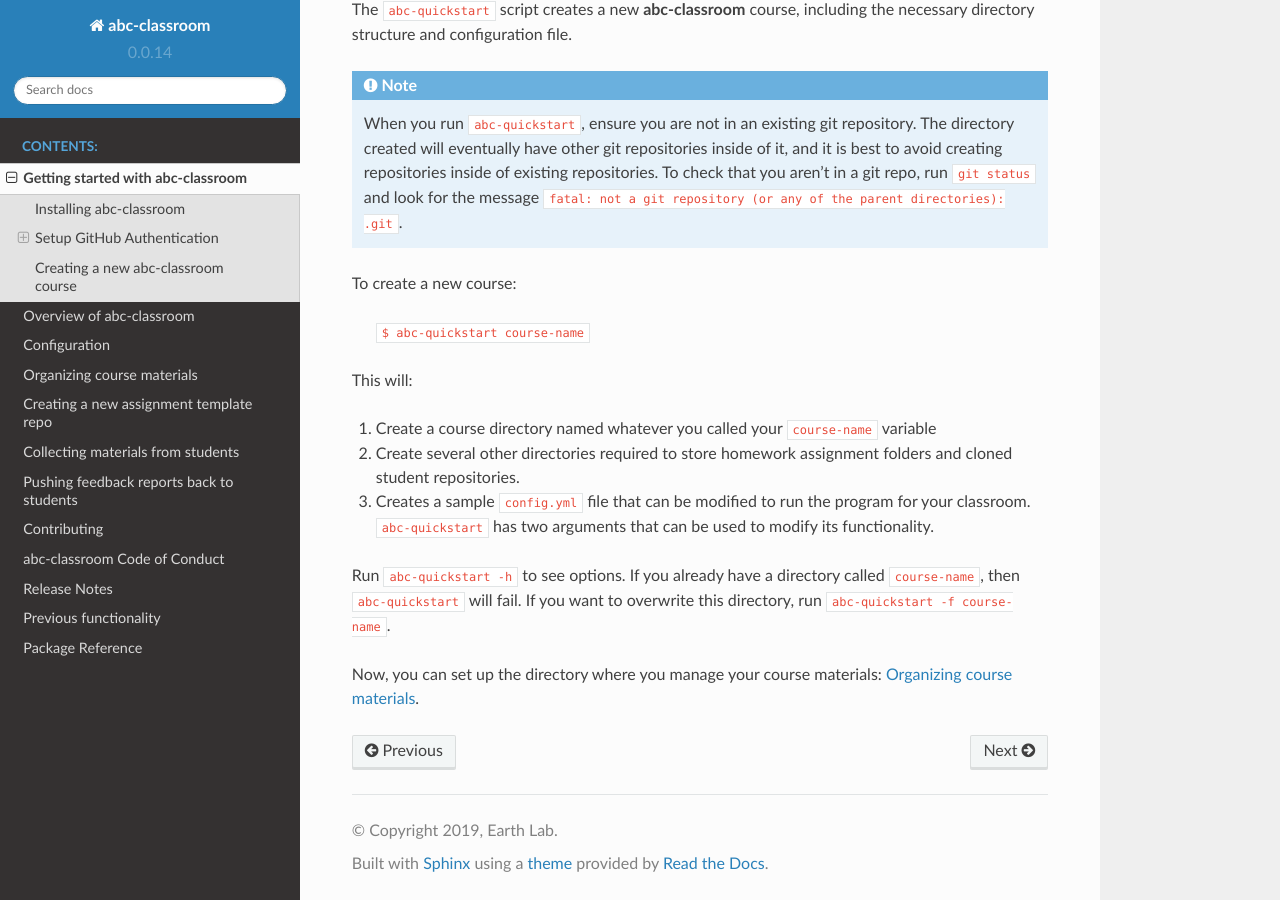
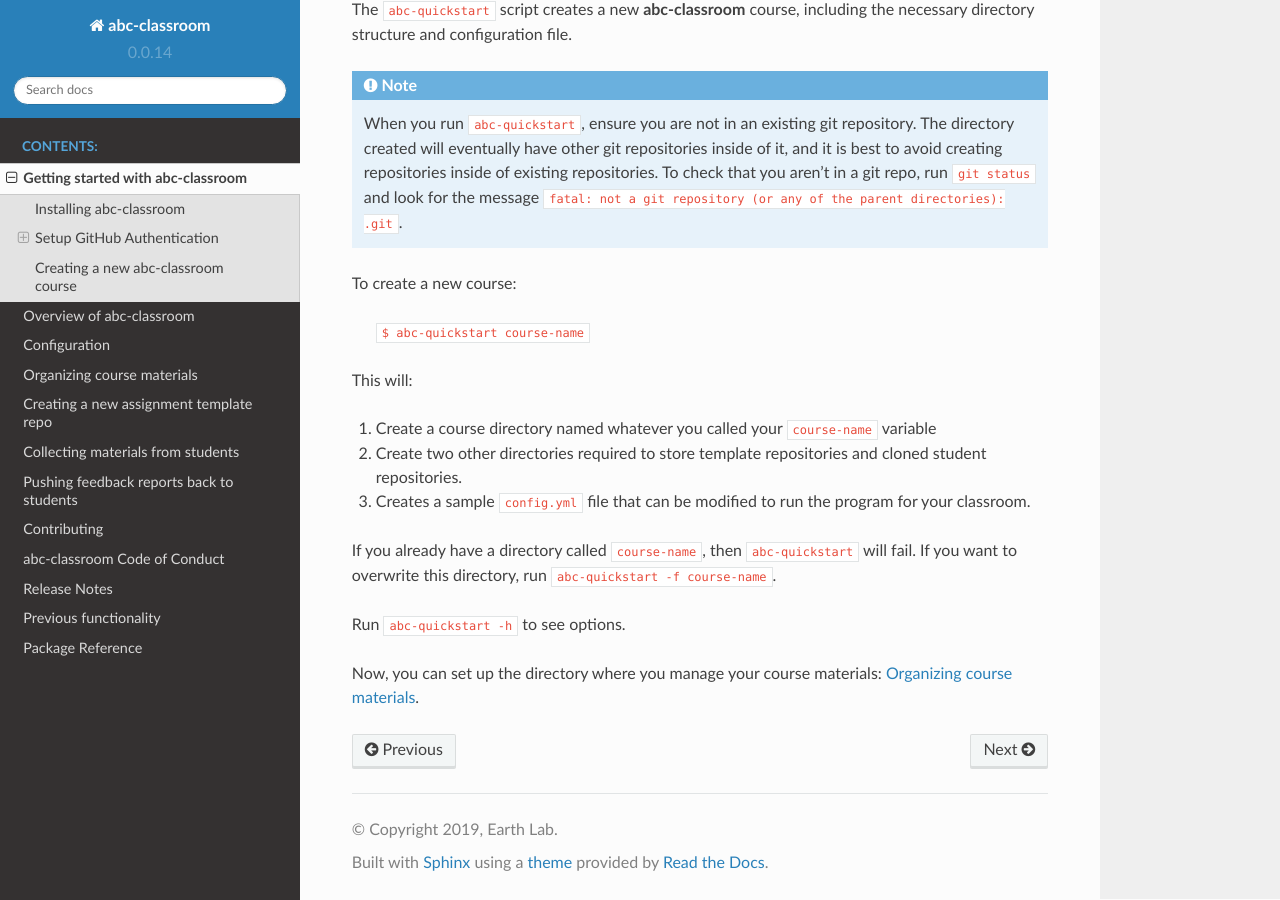
Before and after one commit to earthlab/abc-classroom, a Sphinx documentation site: the page built from docs/get-started.rst, in a window 1280 px wide and 900 px high, scrolled down 1403 px. Built offline with Sphinx 7.4.7 and the Read the Docs theme 2.0.0, drawn with Linux system fonts in a browser that asks for light colours.

Commit message:
update quickstart docs

```diff
--- a/docs/get-started.rst
+++ b/docs/get-started.rst
@@ -77,10 +77,12 @@ To create a new course:
 This will:
 
 1. Create a course directory named whatever you called your ``course-name`` variable
-2. Create several other directories required to store homework assignment folders
+2. Create two other directories required to store template repositories
    and cloned student repositories.
-3. Creates a sample ``config.yml`` file that can be modified to run the program for your classroom. ``abc-quickstart`` has two arguments that can be used to modify its functionality.
+3. Creates a sample ``config.yml`` file that can be modified to run the program for your classroom.
 
-Run ``abc-quickstart -h`` to see options. If you already have a directory called ``course-name``, then ``abc-quickstart`` will fail. If you want to overwrite this directory, run ``abc-quickstart -f course-name``.
+If you already have a directory called ``course-name``, then ``abc-quickstart`` will fail. If you want to overwrite this directory, run ``abc-quickstart -f course-name``.
+
+Run ``abc-quickstart -h`` to see options.
 
 Now, you can set up the directory where you manage your course materials: :doc:`course-materials`.
```
